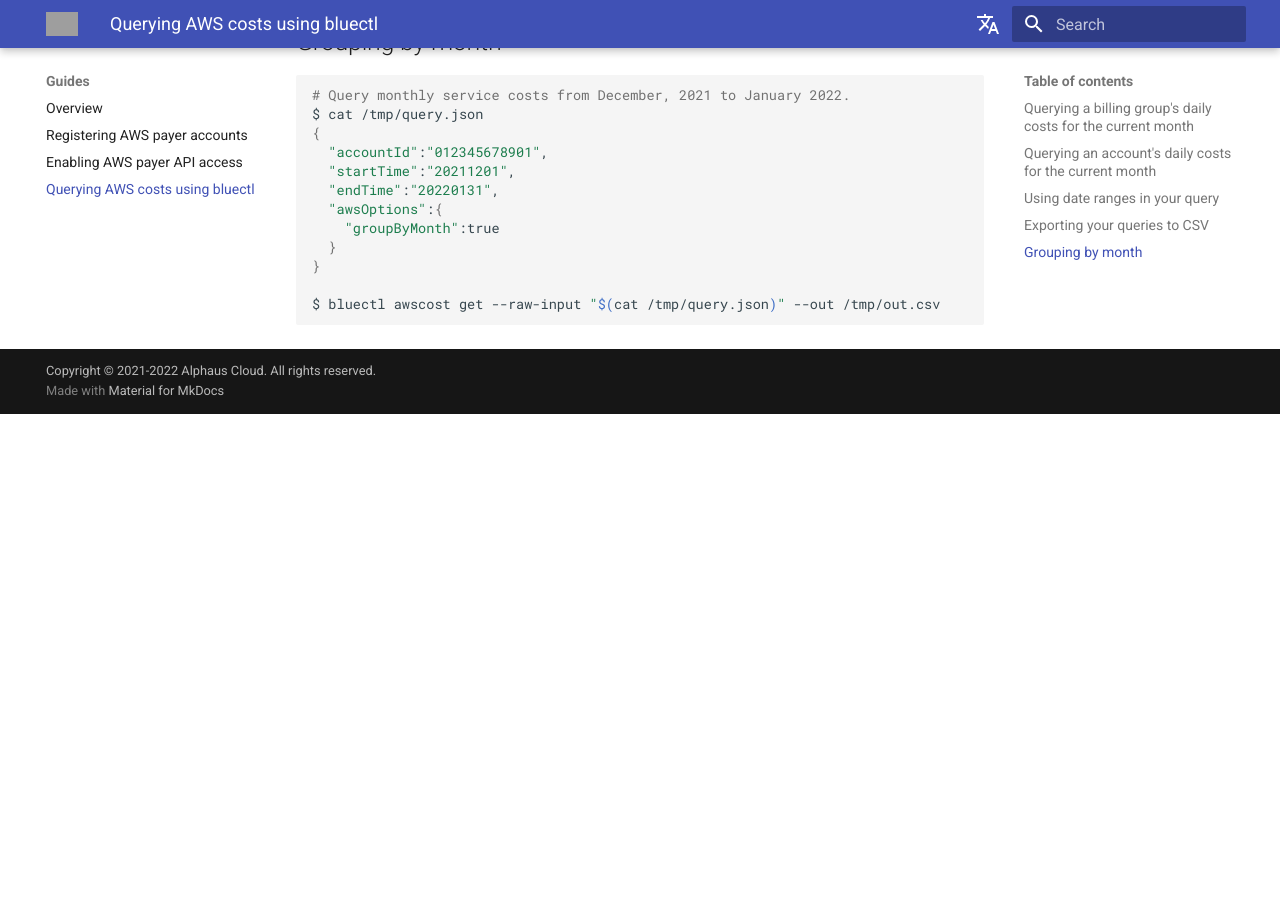
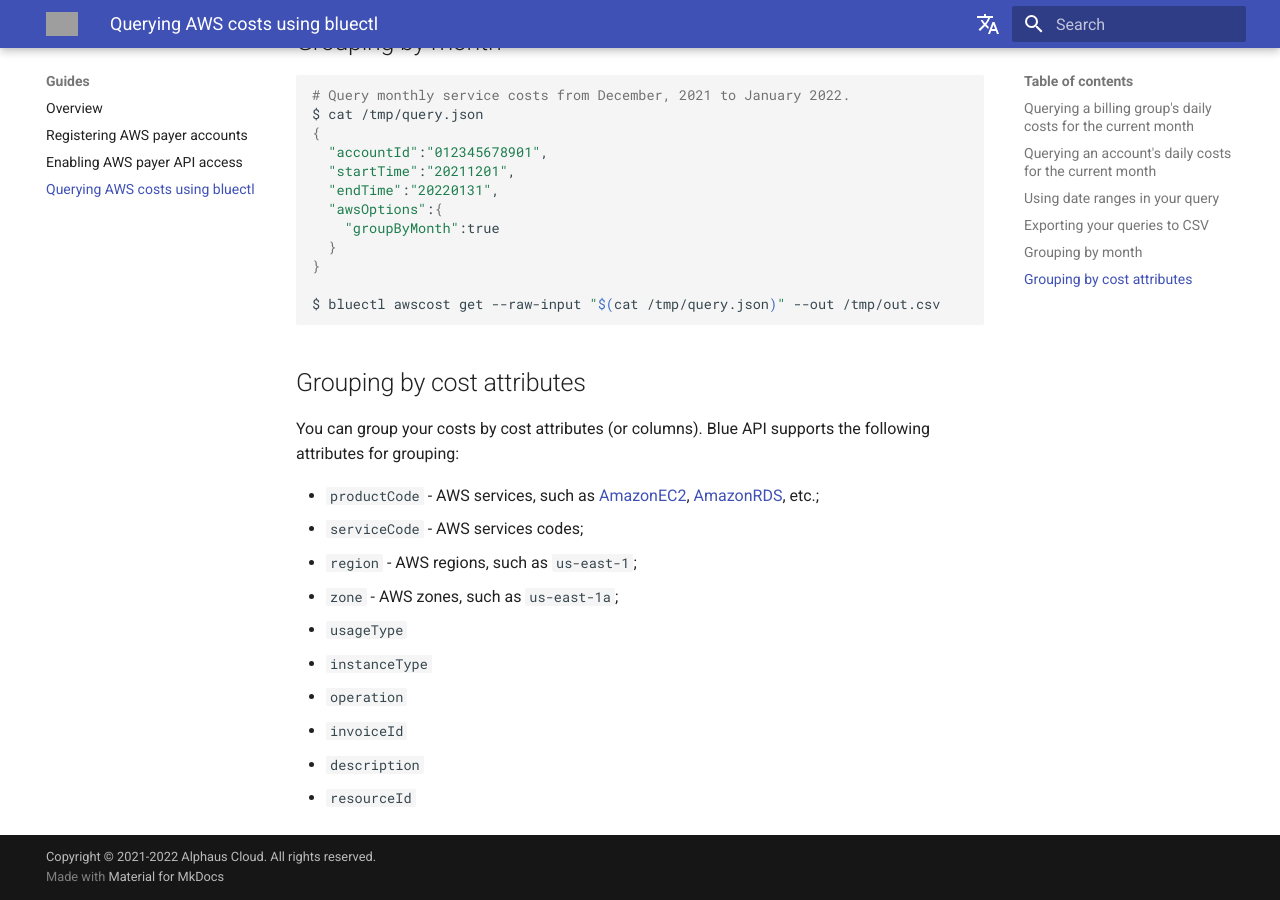
Before and after one commit to alphauslabs/tmpdocs, an MkDocs documentation site: the page built from docs/guides/aws-query-costs.md, in a window 1280 px wide and 900 px high, scrolled down 1617 px. Built offline with MkDocs 1.6.1 and Material for MkDocs 9.7.7, drawn with Linux system fonts in a browser that asks for light colours; comment, search, counter and statistics services are not loaded; before the commit the page ends 2031 px from its top, so only the background shows below that; grey boxes are pictures that could not be loaded.

Commit message:
docs: query costs

````diff
--- a/docs/guides/aws-query-costs.md
+++ b/docs/guides/aws-query-costs.md
@@ -65,3 +65,17 @@ $ cat /tmp/query.json
 
 $ bluectl awscost get --raw-input "$(cat /tmp/query.json)" --out /tmp/out.csv
 ```
+
+## Grouping by cost attributes
+You can group your costs by cost attributes (or columns). Blue API supports the following attributes for grouping:
+
+* `productCode` - AWS services, such as [AmazonEC2](https://aws.amazon.com/ec2/), [AmazonRDS](https://aws.amazon.com/rds/), etc.;
+* `serviceCode` - AWS services codes;
+* `region` - AWS regions, such as `us-east-1`;
+* `zone` - AWS zones, such as `us-east-1a`;
+* `usageType`
+* `instanceType`
+* `operation`
+* `invoiceId`
+* `description`
+* `resourceId`
````
